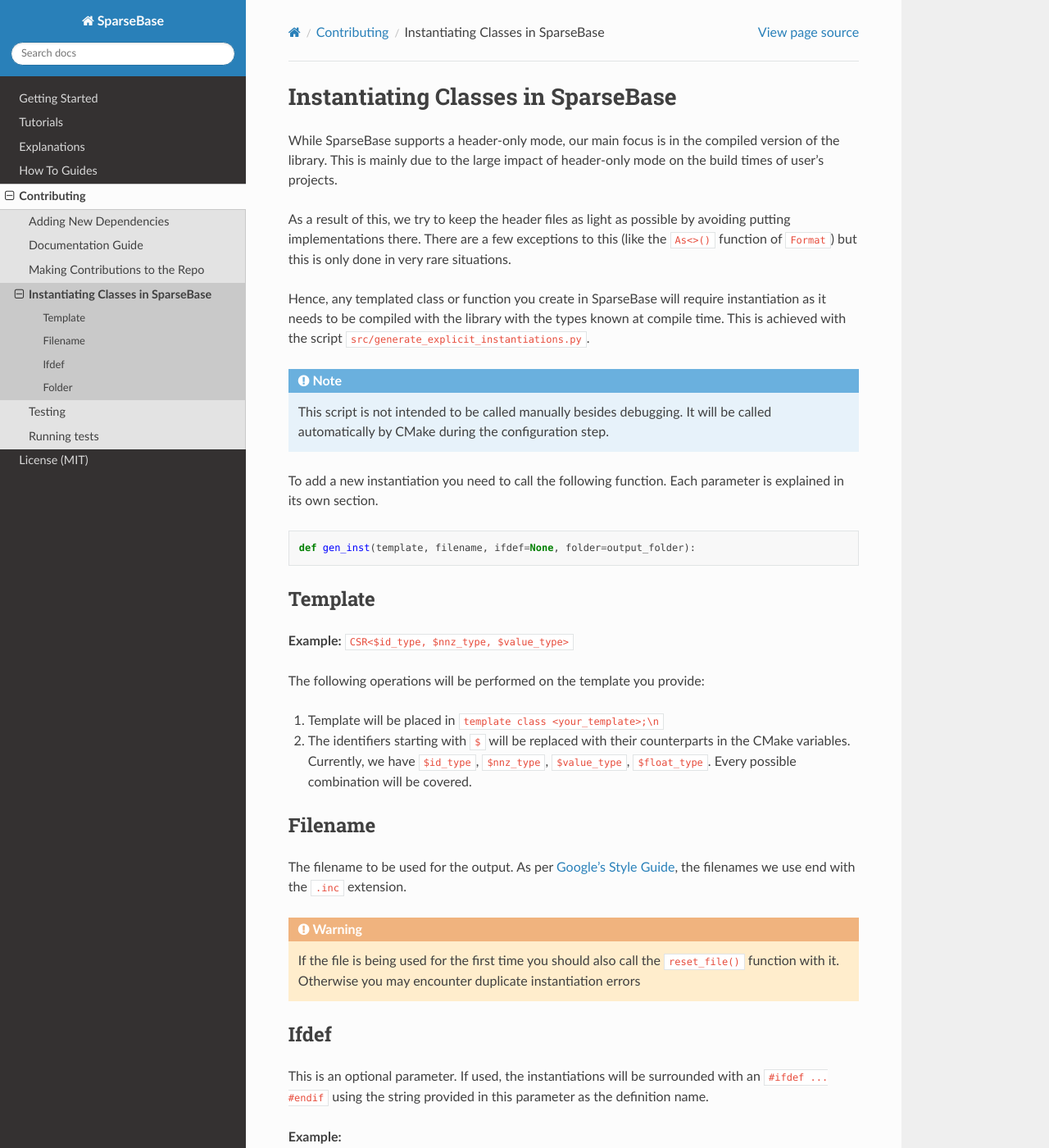
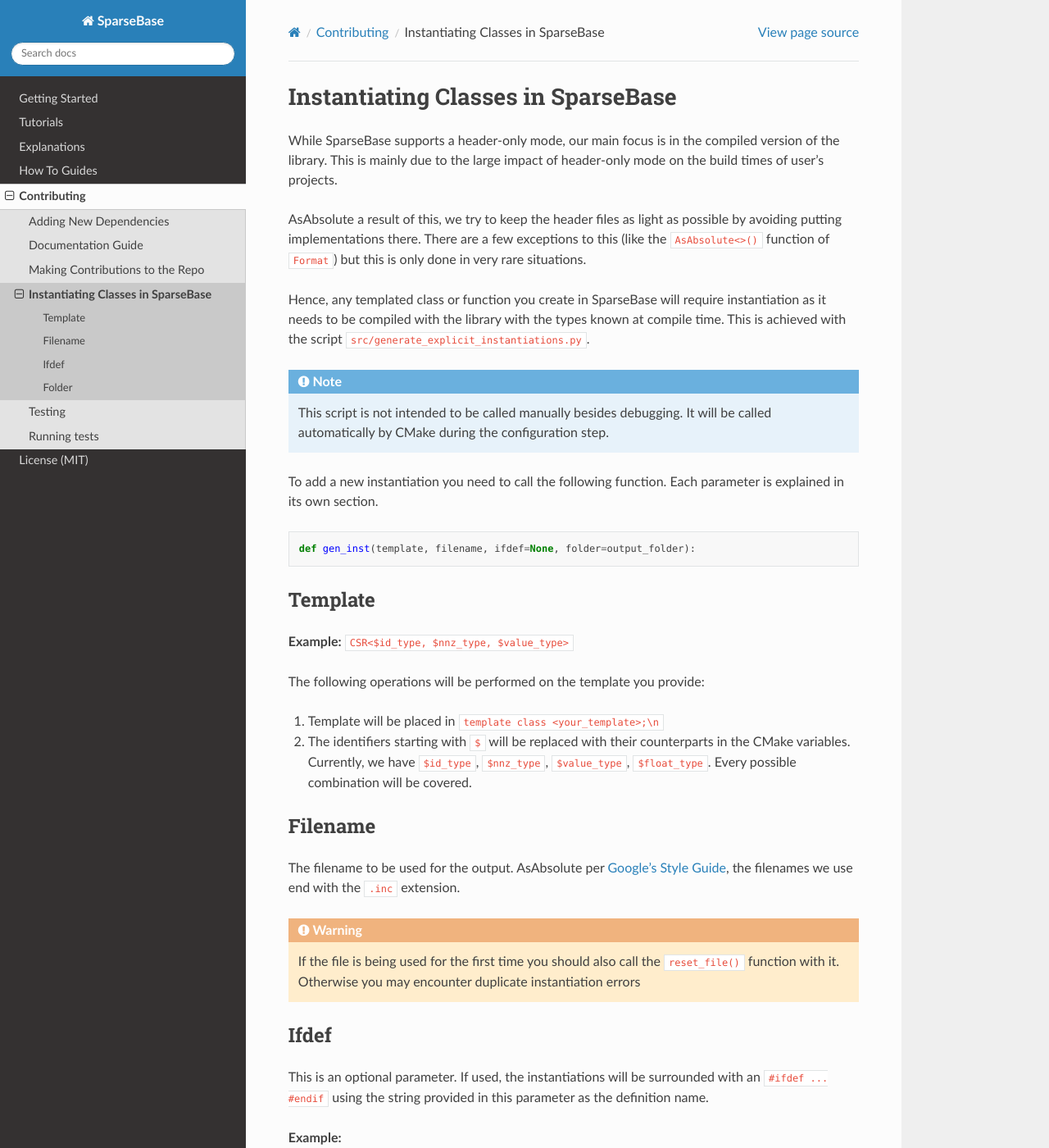
Before and after one commit to sparcityeu/SparseBase, a Sphinx documentation site: the page built from docs/pages/contributing/instantiations.md, in a window 1280 px wide and 1400 px high. Shown: the whole window at 82% size. Built offline with Sphinx 7.4.7 and the Read the Docs theme 2.0.0, drawn with Linux system fonts in a browser that asks for light colours; pages that are not in the unit, such as notebooks, are missing from menus.

Commit message:
Made AsAbsolute caster for Format and As a caster for FO1 and FO2

````diff
--- a/docs/pages/contributing/instantiations.md
+++ b/docs/pages/contributing/instantiations.md
@@ -3,8 +3,8 @@
 While SparseBase supports a header-only mode, our main focus is in the compiled version of the library.
 This is mainly due to the large impact of header-only mode on the build times of user's projects.
 
-As a result of this, we try to keep the header files as light as possible by avoiding putting implementations there.
-There are a few exceptions to this (like the `As<>()` function of `Format`)
+AsAbsolute a result of this, we try to keep the header files as light as possible by avoiding putting implementations there.
+There are a few exceptions to this (like the `AsAbsolute<>()` function of `Format`)
 but this is only done in very rare situations.
 
 Hence, any templated class or function you create in SparseBase will require instantiation as it needs to be compiled
@@ -35,7 +35,7 @@
 
 ## Filename
 
-The filename to be used for the output. As per [Google's Style Guide](https://google.github.io/styleguide/cppguide.html),
+The filename to be used for the output. AsAbsolute per [Google's Style Guide](https://google.github.io/styleguide/cppguide.html),
 the filenames we use end with the `.inc` extension.
 
 ```{warning}
````
Also changed, not shown: docs/pages/getting_started/usage.md (+4 -4 lines), docs/pages/how_to_guides/how_add_reordering.md (+3 -3 lines), docs/pages/tutorials/001_reordering.md (+2 -2 lines), 12 other files.
